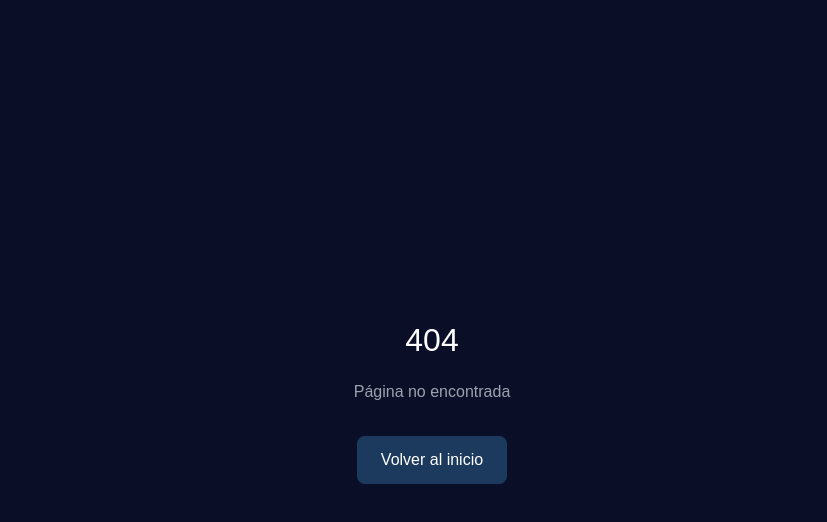
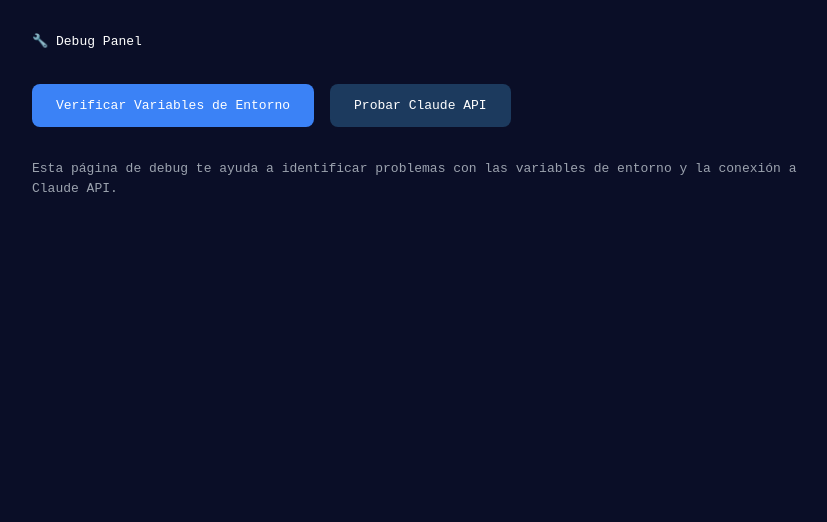
Before and after one commit to bienvenidoamentalengineering-cyber/internal-audit-system, a Next.js app: page /debug in a window 1280 px wide. Before the commit this address had no page. Shown: the top 522 px of the page, without its empty margins (208-1035 px from the left). Built offline with nearby package versions, Linux system fonts and the light colour scheme.

Commit message:
Add: Endpoint y página de debugging para diagnosticar errores

```diff
--- /dev/null
+++ b/app/api/debug/route.ts
@@ -0,0 +1,80 @@
+export async function POST(req: Request) {
+  try {
+    const body = await req.json();
+    const { action } = body;
+
+    if (action === 'check-env') {
+      return Response.json({
+        success: true,
+        env: {
+          ANTHROPIC_API_KEY: process.env.ANTHROPIC_API_KEY ? '✓ Configurada' : '✗ No configurada',
+          NEXT_PUBLIC_SUPABASE_URL: process.env.NEXT_PUBLIC_SUPABASE_URL ? '✓ Configurada' : '✗ No configurada',
+          NEXT_PUBLIC_SUPABASE_ANON_KEY: process.env.NEXT_PUBLIC_SUPABASE_ANON_KEY ? '✓ Configurada' : '✗ No configurada',
+        },
+        timestamp: new Date().toISOString(),
+      });
+    }
+
+    if (action === 'test-claude') {
+      const apiKey = process.env.ANTHROPIC_API_KEY;
+      if (!apiKey) {
+        return Response.json({
+          success: false,
+          error: 'ANTHROPIC_API_KEY no está configurada',
+        }, { status: 400 });
+      }
+
+      try {
+        const response = await fetch('https://api.anthropic.com/v1/messages', {
+          method: 'POST',
+          headers: {
+            'Content-Type': 'application/json',
+            'x-api-key': apiKey,
+            'anthropic-version': '2023-06-01',
+          },
+          body: JSON.stringify({
+            model: 'claude-3-5-sonnet-20241022',
+            max_tokens: 100,
+            messages: [
+              {
+                role: 'user',
+                content: 'Hola',
+              },
+            ],
+          }),
+        });
+
+        const data = await response.json();
+
+        if (!response.ok) {
+          return Response.json({
+            success: false,
+            error: `Claude API error: ${response.status}`,
+            details: data,
+          }, { status: response.status });
+        }
+
+        return Response.json({
+          success: true,
+          message: 'Claude API funciona correctamente',
+          response: data,
+        });
+      } catch (error: any) {
+        return Response.json({
+          success: false,
+          error: `Error conectando a Claude API: ${error.message}`,
+        }, { status: 500 });
+      }
+    }
+
+    return Response.json({
+      success: false,
+      error: 'Acción no reconocida',
+    }, { status: 400 });
+  } catch (error: any) {
+    return Response.json({
+      success: false,
+      error: error.message,
+    }, { status: 500 });
+  }
+}
--- /dev/null
+++ b/app/debug/page.tsx
@@ -0,0 +1,124 @@
+'use client';
+
+import { useState } from 'react';
+
+export default function DebugPage() {
+  const [checkEnvResult, setCheckEnvResult] = useState<any>(null);
+  const [testClaudeResult, setTestClaudeResult] = useState<any>(null);
+  const [loading, setLoading] = useState(false);
+
+  const checkEnv = async () => {
+    setLoading(true);
+    try {
+      const response = await fetch('/api/debug', {
+        method: 'POST',
+        headers: { 'Content-Type': 'application/json' },
+        body: JSON.stringify({ action: 'check-env' }),
+      });
+      const data = await response.json();
+      setCheckEnvResult(data);
+    } catch (error: any) {
+      setCheckEnvResult({ error: error.message });
+    } finally {
+      setLoading(false);
+    }
+  };
+
+  const testClaude = async () => {
+    setLoading(true);
+    try {
+      const response = await fetch('/api/debug', {
+        method: 'POST',
+        headers: { 'Content-Type': 'application/json' },
+        body: JSON.stringify({ action: 'test-claude' }),
+      });
+      const data = await response.json();
+      setTestClaudeResult(data);
+    } catch (error: any) {
+      setTestClaudeResult({ error: error.message });
+    } finally {
+      setLoading(false);
+    }
+  };
+
+  return (
+    <div style={{
+      minHeight: '100vh',
+      backgroundColor: '#0A0E27',
+      color: 'white',
+      padding: '2rem',
+      fontFamily: 'monospace',
+    }}>
+      <div style={{ maxWidth: '800px', margin: '0 auto' }}>
+        <h1>🔧 Debug Panel</h1>
+
+        <div style={{ marginTop: '2rem' }}>
+          <button
+            onClick={checkEnv}
+            disabled={loading}
+            style={{
+              padding: '0.75rem 1.5rem',
+              backgroundColor: '#3B82F6',
+              color: 'white',
+              border: 'none',
+              borderRadius: '0.5rem',
+              cursor: loading ? 'not-allowed' : 'pointer',
+              marginRight: '1rem',
+            }}
+          >
+            {loading ? 'Cargando...' : 'Verificar Variables de Entorno'}
+          </button>
+
+          <button
+            onClick={testClaude}
+            disabled={loading}
+            style={{
+              padding: '0.75rem 1.5rem',
+              backgroundColor: '#1C3A5E',
+              color: 'white',
+              border: 'none',
+              borderRadius: '0.5rem',
+              cursor: loading ? 'not-allowed' : 'pointer',
+            }}
+          >
+            {loading ? 'Cargando...' : 'Probar Claude API'}
+          </button>
+        </div>
+
+        {checkEnvResult && (
+          <div style={{
+            marginTop: '2rem',
+            padding: '1rem',
+            backgroundColor: '#1e2022',
+            borderRadius: '0.5rem',
+            border: '1px solid #1C3A5E',
+          }}>
+            <h2>Resultado: Variables de Entorno</h2>
+            <pre style={{ whiteSpace: 'pre-wrap', wordWrap: 'break-word' }}>
+              {JSON.stringify(checkEnvResult, null, 2)}
+            </pre>
+          </div>
+        )}
+
+        {testClaudeResult && (
+          <div style={{
+            marginTop: '2rem',
+            padding: '1rem',
+            backgroundColor: '#1e2022',
+            borderRadius: '0.5rem',
+            border: '1px solid #1C3A5E',
+          }}>
+            <h2>Resultado: Test Claude API</h2>
+            <pre style={{ whiteSpace: 'pre-wrap', wordWrap: 'break-word' }}>
+              {JSON.stringify(testClaudeResult, null, 2)}
+            </pre>
+          </div>
+        )}
+
+        <div style={{ marginTop: '2rem', color: '#9CA3AF' }}>
+          <p>Esta página de debug te ayuda a identificar problemas con las variables de entorno y la conexión a Claude API.</p>
+        </div>
+      </div>
+    </div>
+  );
+}
```
